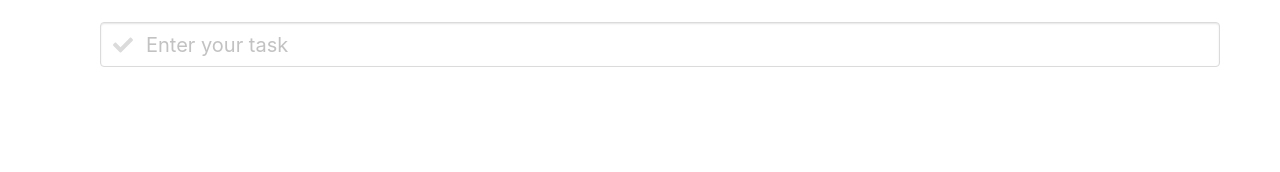
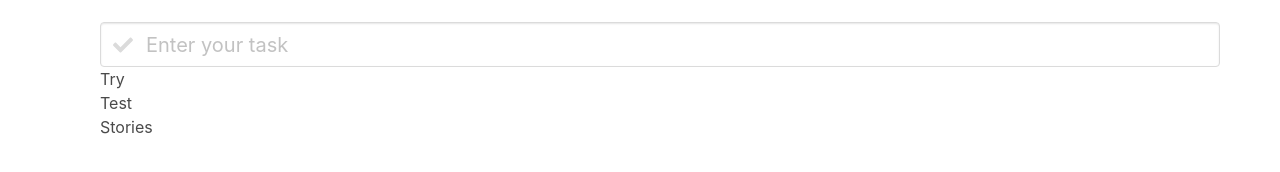
Before and after one commit to Nass9696/TodoList-Vue.js-, a Vue app: page / in a window 1280 px wide. Shown: the part 138-310 px from the top of the page. Built offline with nearby package versions, Linux system fonts and the light colour scheme.

Commit message:
Create function addToDo for add value of input in <li>

```diff
--- a/src/components/TodoList.vue
+++ b/src/components/TodoList.vue
@@ -1,6 +1,6 @@
 <template>
   <div>
-    <TodoInputTextVue @keydown.enter="addToDo" />
+    <TodoInputTextVue v-model="newTodoText" @keydown.enter="addToDo" />
     <TodoListItem v-bind:todos="todos" />
   </div>
 </template>
@@ -8,6 +8,7 @@
 <script>
 import TodoInputTextVue from "@/components/TodoInputText.vue";
 import TodoListItem from "@/components/TodoListItem.vue";
+
 export default {
   components: {
     TodoInputTextVue,
@@ -15,12 +16,17 @@ export default {
   },
   data() {
     return {
+      newTodoText: "",
       todos: ["Try", "Test", "Stories"]
     };
   },
   methods: {
     addToDo() {
-      alert("test");
+      const trimmedText = this.newTodoText.trim();
+      if (trimmedText) {
+        this.todos.push(trimmedText);
+        this.newTodoText = "";
+      }
     }
   }
 };
--- a/src/components/TodoListItem.vue
+++ b/src/components/TodoListItem.vue
@@ -1,9 +1,13 @@
 <template>
-  <div></div>
+  <ul>
+    <li v-for="todo in todos" :key="todo">{{ todo }}</li>
+  </ul>
 </template>
 
 <script>
-export default {};
+export default {
+  props: ["todos"]
+};
 </script>
 
 <style>
```
